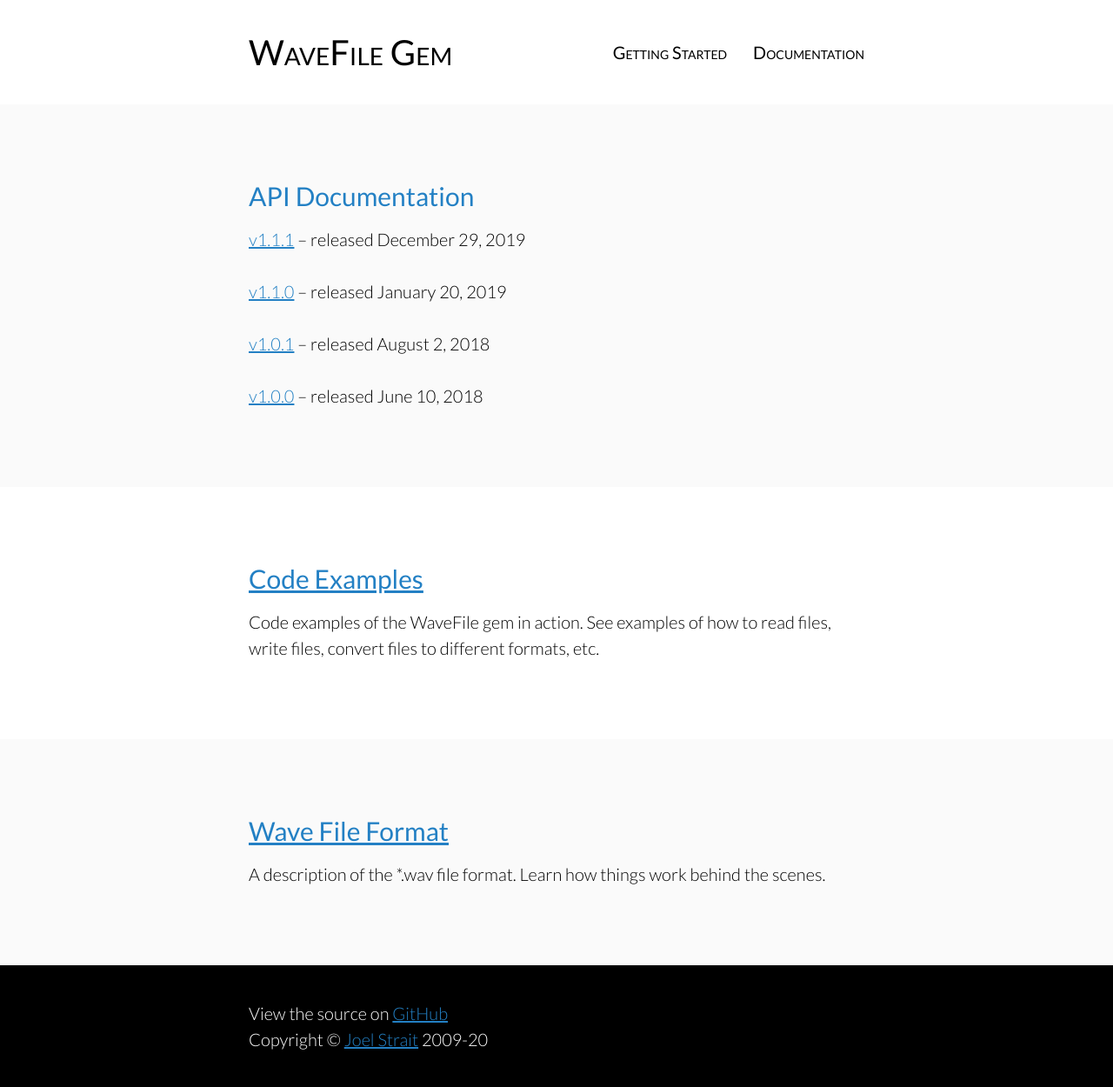
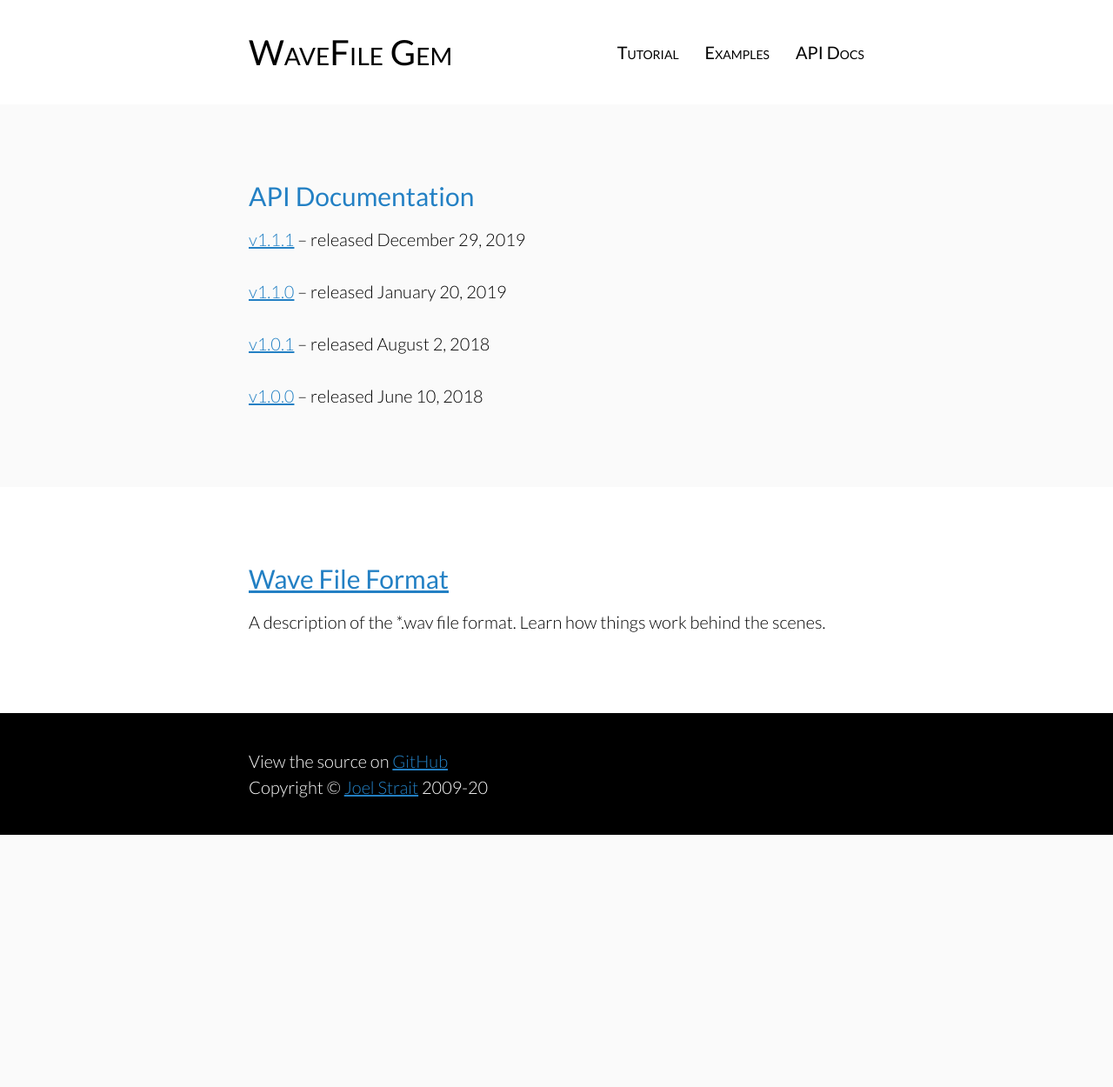
Before and after one commit to jstrait/wavefile, a Jekyll site: the page built from documentation.html, in a window 1280 px wide. Shown: the whole page at 87% size. Built offline with Jekyll 4.4.1, drawn with Linux system fonts in a browser that asks for light colours; some web fonts are replaced; after the commit the page ends 960 px from its top, so only the background shows below that.

Commit message:
Better set of links in navigation bar
The biggest improvement is that this gives a direct link to the
"Examples" page in the top-level navigation, instead of requiring
first going to the "Documentation" page. As a result, the link
to the "Examples" page can also be removed from the "Documentation"
page.

```diff
--- a/_layouts/default.html
+++ b/_layouts/default.html
@@ -13,8 +13,9 @@
 <div class="section section-short bg-white flex flex-column flex-row-l flex-align-center">
   <h1 class="m0 small-caps"><a href="/">WaveFile Gem</a></h1>
   <ul id="navigation" class="flex m0 p0 list-style-none">
-    <li><a href="getting_started.html" class="mr1 small-caps">Getting Started</a></li>
-    <li><a href="documentation.html" class="small-caps">Documentation</a></li>
+    <li><a href="getting_started.html" class="mr1 small-caps">Tutorial</a></li>
+    <li><a href="examples.html" class="mr1 small-caps">Examples</a></li>
+    <li><a href="documentation.html" class="small-caps">API Docs</a></li>
   </ul>
 </div>
 {{content}}
--- a/documentation.html
+++ b/documentation.html
@@ -1,6 +1,6 @@
 ---
 layout: default
-title: Documentation
+title: API Docs
 ---
 <div class="section section-tall">
   <h2>API Documentation</h2>
@@ -12,10 +12,6 @@
   </ul>
 </div>
 <div class="section section-tall bg-white">
-  <h2><a style="text-decoration: underline;" href="examples.html">Code Examples</a></h2>
-  <p>Code examples of the WaveFile gem in action. See examples of how to read files, write files, convert files to different formats, etc.</p>
-</div>
-<div class="section section-tall">
   <h2><a style="text-decoration: underline;" href="how_wave_files_work.html">Wave File Format</a></h2>
   <p>A description of the *.wav file format. Learn how things work behind the scenes.</p>
 </div>
--- a/getting_started.html
+++ b/getting_started.html
@@ -1,6 +1,6 @@
 ---
 layout: default
-title: Getting Started
+title: Tutorial
 ---
 <div class="section section-tall">
   <h2>First Steps</h2>
@@ -127,5 +127,5 @@
 </div>
 <div class="section section-tall">
   <h2>Next Steps</h2>
-  <p>Head over to the <a href="documentation.html">Documentation</a> page where you can see more <a href="examples.html">code examples</a>, read full <a href="doc-1.1.1/index.html">API documentation</a>, and get the low down on <a href="how_wave_files_work.html">how the Wave file format works</a> behind the scenes.</p>
+  <p>Head over to the <a href="examples.html">examples</a> page to see more code examples, read full <a href="doc-1.1.1/index.html">API documentation</a>, and if you&rsquo;re interested, get the low down on <a href="how_wave_files_work.html">how the Wave file format works</a> behind the scenes.</p>
 </div>
--- a/index.html
+++ b/index.html
@@ -64,7 +64,7 @@
   end
 end{% endhighlight %}
   <p>Intrigued? Check out <a href="/examples.html">more examples</a>.</p>
-  <p>Or, check out the <a href="/getting_started.html">Getting Started</a> guide for a tutorial.</p>
+  <p>Or, check out the <a href="/getting_started.html">tutorial</a> for a getting started guide.</p>
 </div>
 <div class="section section-tall">
   <h2 id="installation"><a href="#installation">Installation</a></h2>
```
